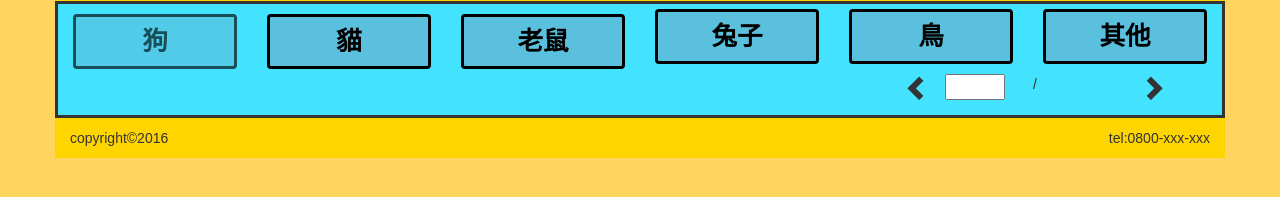
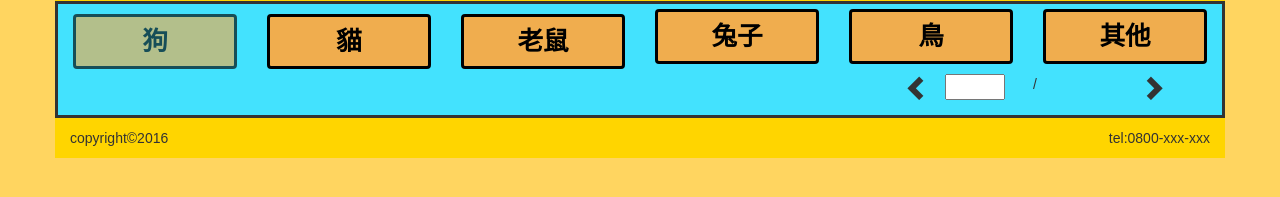
Before and after one commit to MOONYAN/Pokemon-Platform, a plain HTML site: page Pets_Dog.html in a window 1280 px wide. Shown: the part 69-266 px from the top of the page. Drawn offline with Linux system fonts and the light colour scheme; no server answers.

Commit message:
Update Pets_Dog.html

```diff
--- a/Pets_Dog.html
+++ b/Pets_Dog.html
@@ -60,15 +60,15 @@
         <!-- end header -->
 
         <!-- main -->
-        <div class="container main">
+        <div class="container main bg_lightYellow">
             <!-- tab -->
             <div class="row">
-              <div class="col-lg-2 col-sm-4 col-xs-4 tabTable"><a href="#" class="btn btn-info btn-block tab" role="button" disabled="disabled">狗</a></div>
-              <div class="col-lg-2 col-sm-4 col-xs-4 tabTable"><a href="Pets_Cat.html" class="btn btn-info btn-block tab" role="button">貓</a></div>
-              <div class="col-lg-2 col-sm-4 col-xs-4 tabTable"><a href="Pets_Rat.html" class="btn btn-info btn-block tab" role="button">老鼠</a></div>
-              <div class="col-lg-2 col-sm-4 col-xs-4 tabTable2"><a href="Pets_Rabbit.html" class="btn btn-info btn-block tab" role="button">兔子</a></div>
-              <div class="col-lg-2 col-sm-4 col-xs-4 tabTable2"><a href="Pets_Bird.html" class="btn btn-info btn-block tab" role="button">鳥</a></div>
-              <div class="col-lg-2 col-sm-4 col-xs-4 tabTable2"><a href="Pets_Others.html" class="btn btn-info btn-block tab" role="button">其他</a></div>
+              <div class="col-lg-2 col-sm-4 col-xs-4 tabTable"><a href="#" class="btn btn-warning btn-block tab" role="button" disabled="disabled">狗</a></div>
+              <div class="col-lg-2 col-sm-4 col-xs-4 tabTable"><a href="Pets_Cat.html" class="btn btn-warning btn-block tab" role="button">貓</a></div>
+              <div class="col-lg-2 col-sm-4 col-xs-4 tabTable"><a href="Pets_Rat.html" class="btn btn-warning btn-block tab" role="button">老鼠</a></div>
+              <div class="col-lg-2 col-sm-4 col-xs-4 tabTable2"><a href="Pets_Rabbit.html" class="btn btn-warning btn-block tab" role="button">兔子</a></div>
+              <div class="col-lg-2 col-sm-4 col-xs-4 tabTable2"><a href="Pets_Bird.html" class="btn btn-warning btn-block tab" role="button">鳥</a></div>
+              <div class="col-lg-2 col-sm-4 col-xs-4 tabTable2"><a href="Pets_Others.html" class="btn btn-warning btn-block tab" role="button">其他</a></div>
             </div>
             <!-- end tab -->
             <div class="row" id = _petsContainer>
```
